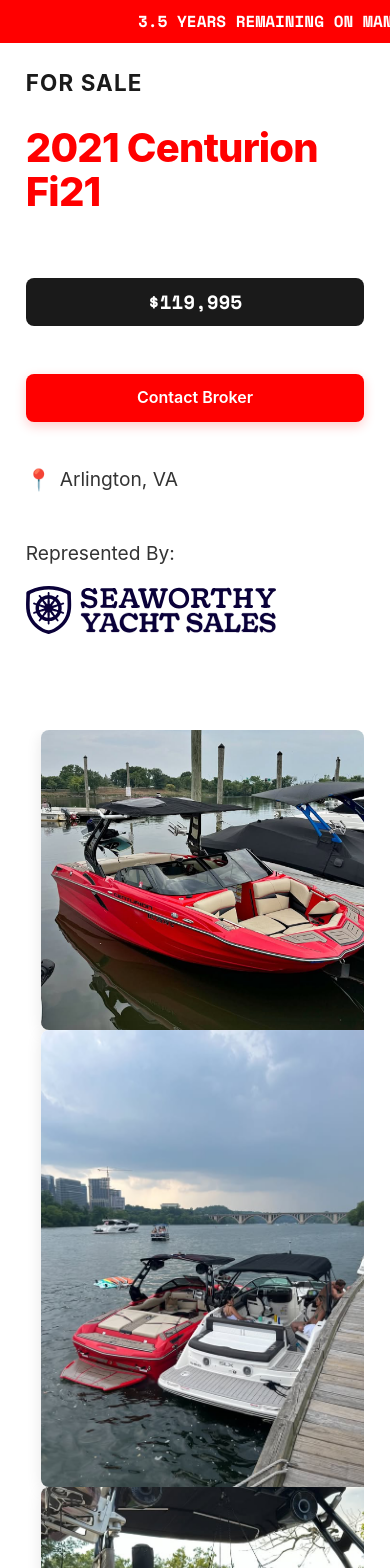
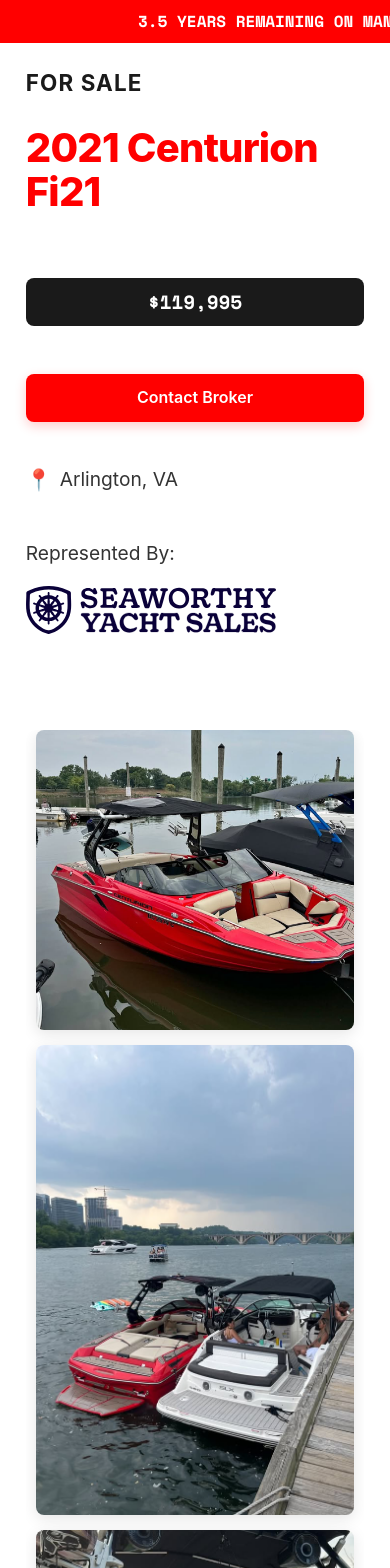
Before and after one commit to tjcandesign/boat, a React (Vite) app: page / in a window 390 px wide. Shown: the top 1568 px of the page. Built offline with nearby package versions, Linux system fonts and the light colour scheme.

Commit message:
Fix mobile layout issues in gallery - proper spacing and centering

```diff
--- a/src/styles/MasonryGallery.css
+++ b/src/styles/MasonryGallery.css
@@ -2,21 +2,24 @@
   width: 100%;
   max-width: 100%;
   margin: 0 auto;
-  padding: 0 10px;
+  padding: 0;
 }
 
 .image-cards {
   columns: 1;
-  column-gap: 10px;
+  column-gap: 20px;
   width: 100%;
-  padding: 0;
+  padding: 0 15px;
+  margin: 0 auto;
 }
 
 .image-card {
   break-inside: avoid;
-  margin-bottom: 10px;
-  padding: 0 5px;
+  margin-bottom: 20px;
+  padding: 0;
   box-sizing: border-box;
+  display: inline-block;
+  width: 100%;
 }
 
 @media (min-width: 768px) {
@@ -193,15 +196,19 @@
 
 @media (max-width: 768px) {
   .gallery-container {
+    padding: 0;
+  }
+
+  .image-cards {
+    column-gap: 15px;
     padding: 0 10px;
   }
 
-  .image-cards {
-    grid-template-columns: 1fr;
-    gap: 20px;
+  .image-card {
+    margin-bottom: 15px;
   }
 
-  .image-card {
+  .card-content img {
     width: 90vw;
     margin: 0 auto;
   }
```
